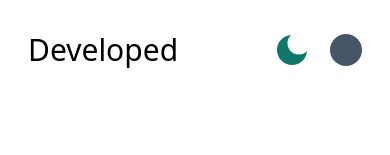
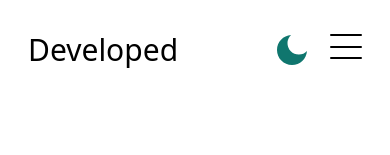
Before and after one commit to Jezath/vite-versel-prueba, a React (Vite) app: page / in a window 390 px wide. Shown: the top 155 px of the page. Built offline with nearby package versions, Linux system fonts and the light colour scheme.

Commit message:
barra de menu mobile 2

```diff
--- a/src/App.jsx
+++ b/src/App.jsx
@@ -8,7 +8,6 @@ import { Footer } from './components/Footer'
 import { About } from './components/About'
 import { Card } from './components/Card'
 import { Header } from './components/Header'
-import { Boton } from './components/Boton'
 import { NavMobile } from './components/NavMobile'
 
 function App() {
@@ -25,10 +24,10 @@ function App() {
   return (
     <div className={`${dark ? "dark bg-gray-900" : ""} `}>
 
-        <Header darkMode={darkMode} setNavMobile={setNavMobile}/>
+        <Header darkMode={darkMode} setNavMobile={setNavMobile} navMobile={navMobile}/>
 
-        <div className={`${navMobile ? 'right-0' : '-right-full'} fixed top-0 bottom-0 w-full transition-all bg-red-300 dark:bg-slate-700`}>
-          <NavMobile setNavMobile={setNavMobile}/>
+        <div className={`${navMobile ? 'right-0' : '-right-full'} fixed top-0 bottom-0 w-full transition-all bg-slate-700`}>
+          <NavMobile setNavMobile={setNavMobile} navMobile={navMobile}/>
         </div>
 
       <section className='min-h-screen container mx-auto px-7'>
--- a/src/components/Header.jsx
+++ b/src/components/Header.jsx
@@ -4,29 +4,37 @@ import { Boton } from './Boton'
 //import icon moon
 import { RiMoonFill } from 'react-icons/ri'
 
-export const Header = ({darkMode, setNavMobile}) => {
+export const Header = ({darkMode, navMobile,setNavMobile}) => {
   return (
     <header className='py-8 fixed top-0 w-full bg-white dark:bg-slate-700'>
 
         <div className='container mx-auto px-7 flex justify-between'>
             <h1 className='text-3xl dark:text-slate-300'>Developed</h1>
             <div className='flex items-center gap-5'>
+
                 <div>
                     {/* dark mode */}
                     <RiMoonFill className='cursor-pointer text-teal-700 dark:text-slate-300 w-9 h-9' onClick={() => {
                     darkMode()
                     }}/>
                 </div>
-                {/* <div className={`'md:hidden' ${ dark ? 'absolute top-0 w-screen bottom-0 bg-red-300 right-0' : '-right-full'} transition-all`}>
-                {console.log(dark)}
-                    <Boton />
-                </div> */}
+
                 <div>
-                    <button onClick={() => {
+                    {/* <button onClick={() => {
                         setNavMobile(true)
                         console.log(setNavMobile)
-                    }} className='btn bg-slate-600 rounded-full dark:bg-slate-300'/>
+                    }} className='btn bg-slate-600 rounded-full dark:bg-slate-300 md:hidden'/> */}
+
+                <button onClick={() => {
+                    navMobile ? setNavMobile(false) : setNavMobile(true)
+                    // setNavMobile(false)
+                }} className={`btn ${ !navMobile ? 'btn-f' : ' '}`}>
+                    <span className='origin-left transition-all bg-black w-full h-[2px] rounded dark:bg-slate-300'></span>
+                    <span className='origin-left transition-all bg-black w-full h-[2px] rounded dark:bg-slate-300'></span>
+                    <span className='origin-left transition-all bg-black w-full h-[2px] rounded dark:bg-slate-300'></span>
+                </button>
                 </div>
+
             </div>
         </div>
 
--- a/src/components/NavMobile.jsx
+++ b/src/components/NavMobile.jsx
@@ -1,13 +1,23 @@
 import React from 'react'
 import { Boton } from './Boton'
 
-export const NavMobile = ({setNavMobile}) => {
+export const NavMobile = ({navMobile, setNavMobile}) => {
   return (
     <div className='py-8'>
         <div className='container mx-auto px-7 flex justify-between'>
             <div></div>
             <div>
-                <button onClick={() => setNavMobile(false)} className='btn bg-slate-600 rounded-full dark:bg-slate-300'/>
+                {/* <button onClick={() => setNavMobile(false)} className='btn bg-slate-600 rounded-full dark:bg-slate-300'/> */}
+
+                <button onClick={() => {
+                    navMobile ? setNavMobile(false) : setNavMobile(true)
+                    //setNavMobile(false)
+                }} className={`btn ${ !navMobile ? 'btn-f' : ''} `}>
+                    <span className='origin-left transition-all bg-black w-full h-[2px] rounded dark:bg-slate-300'></span>
+                    <span className='origin-left transition-all bg-black w-full h-[2px] rounded dark:bg-slate-300'></span>
+                    <span className='origin-left transition-all bg-black w-full h-[2px] rounded dark:bg-slate-300'></span>
+                </button>
+
             </div>
         </div>
         <div className='text-center'>
```
